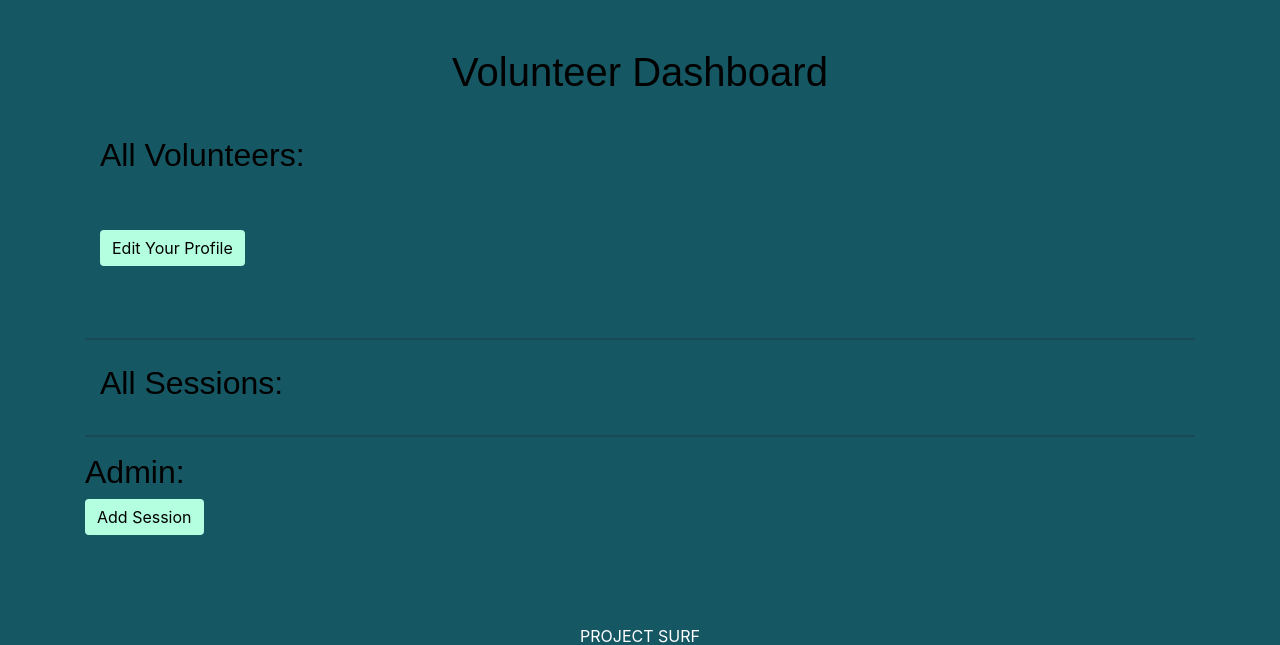
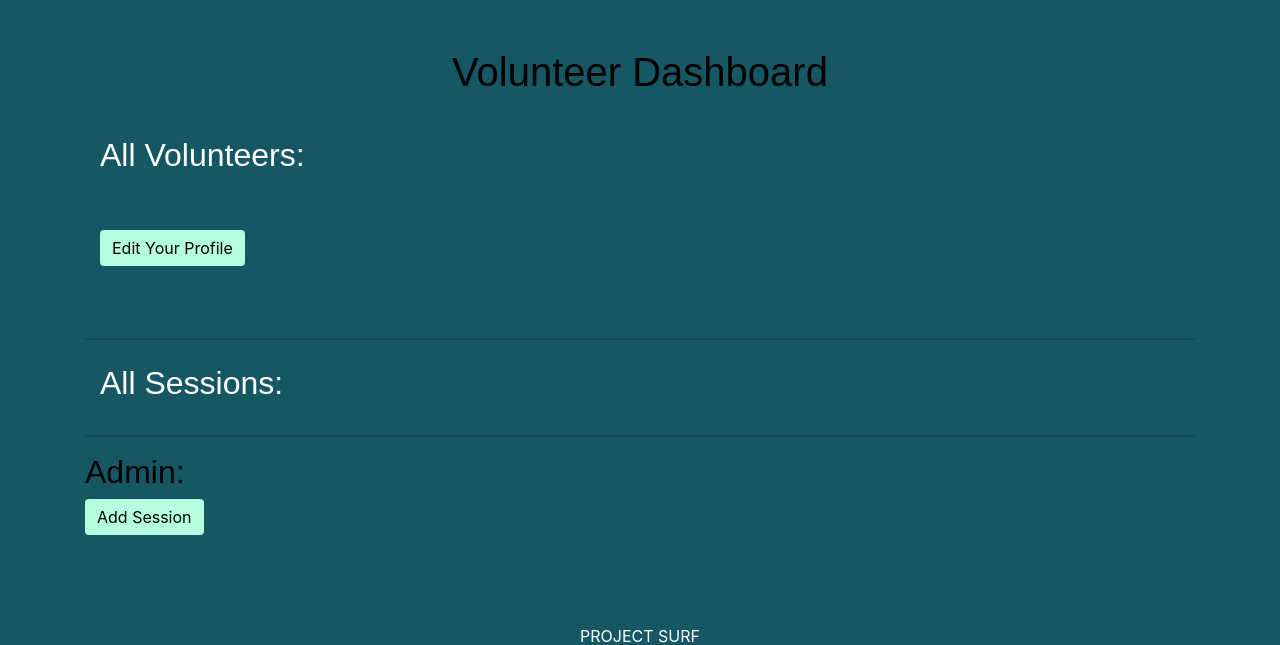
Before and after one commit to Code-Institute-Submissions/angharadcaswell-surf_volunteer_app_AugResub, a Django app: page /dashboard/ in a window 1280 px wide. Shown: the part 112-757 px from the top of the page. Run offline with Django 3.2, Linux system fonts and the light colour scheme; the visitor is signed in with stand-in values (Sample User, id 1); data that the repository does not hold is empty; some libraries are stand-ins or nearby versions.

Commit message:
Final styling

```diff
--- a/volunteer_dashboard/templates/dashboard.html
+++ b/volunteer_dashboard/templates/dashboard.html
@@ -7,7 +7,7 @@
     </div>
     {% if user.is_authenticated %}
     <div class="container-fluid py-2">
-        <h2 class="font-weight-light">All Volunteers:</h2>
+        <h2 class="font-weight-light text-white">All Volunteers:</h1>
         <div class="d-flex flex-row flex-nowrap overflow-auto">
             {% for volunteer in volunteer_list %}
 
@@ -26,7 +26,7 @@
     </div>
     <hr>
     <div class="container-fluid py-2">
-        <h2 class="font-weight-light">All Sessions:</h2>
+        <h2 class="font-weight-light text-white">All Sessions:</h2>
         <div class="d-flex flex-row flex-nowrap overflow-auto">
             {% for session in session_list %}
                 {% if session.upcoming_date %}
```
